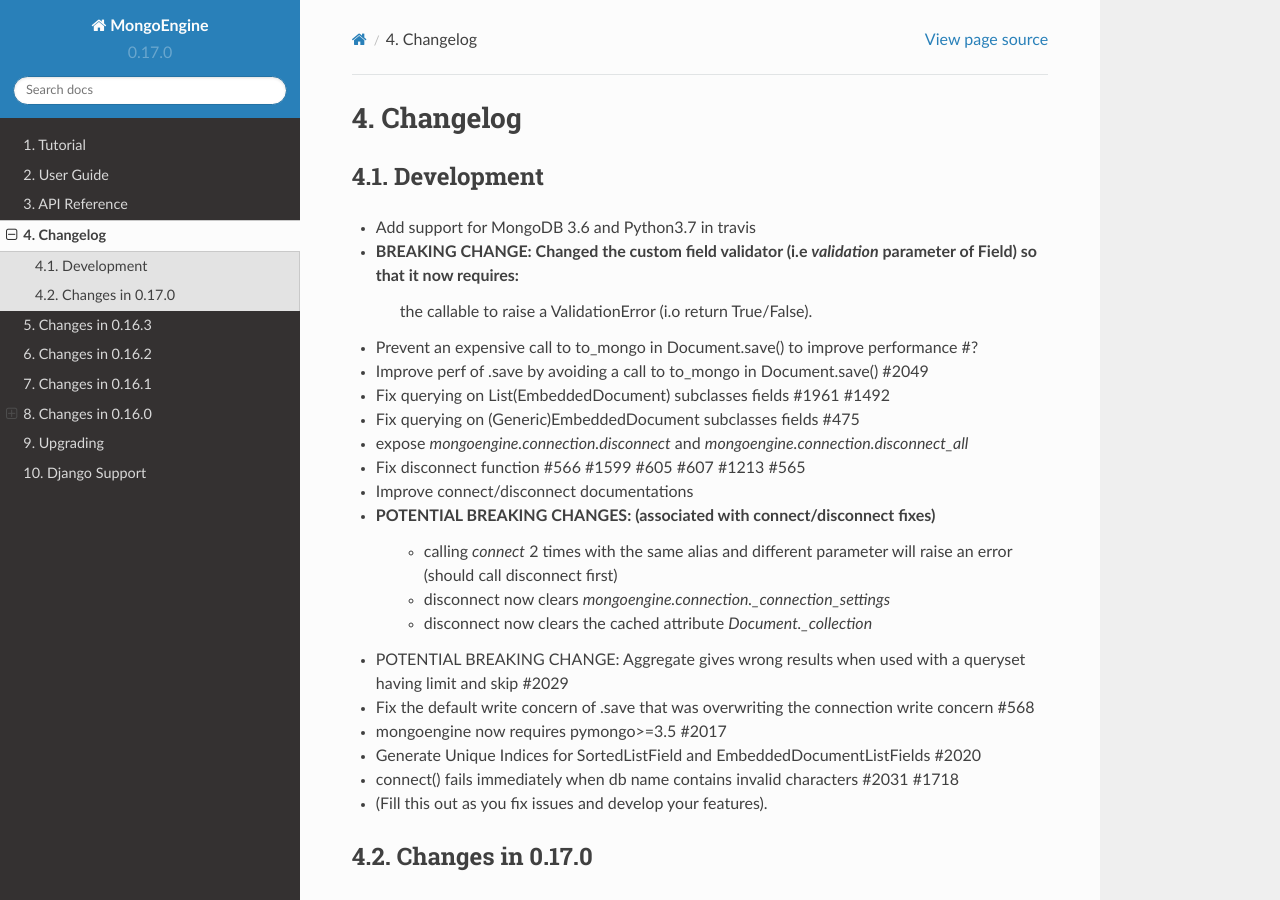
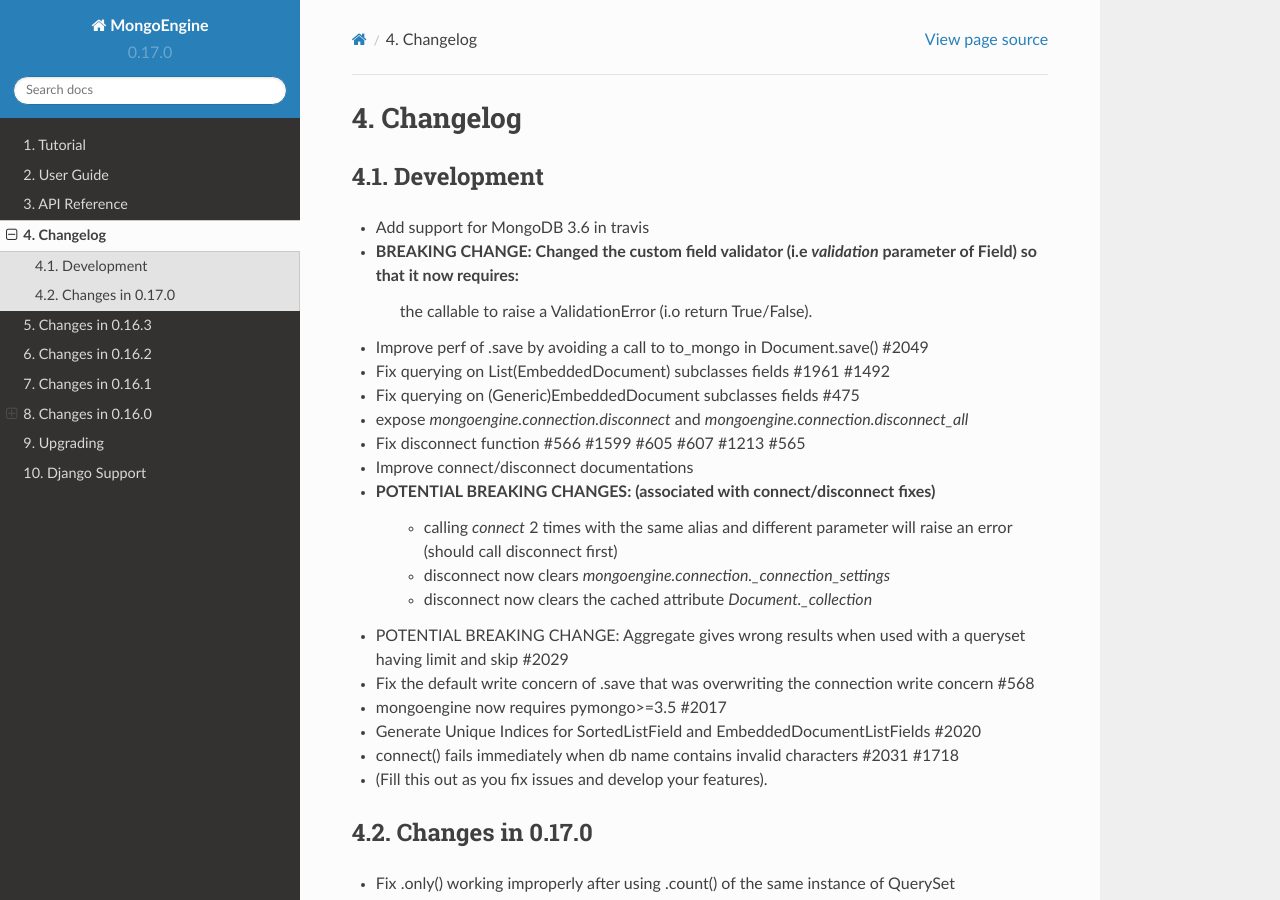
Before and after one commit to MongoEngine/mongoengine, a Sphinx documentation site: the page built from docs/changelog.rst, in a window 1280 px wide and 900 px high. Built offline with Sphinx 7.4.7 and the Read the Docs theme 2.0.0, drawn with Linux system fonts in a browser that asks for light colours.

Commit message:
fix changelog (py37 not yet in travis)

```diff
--- a/docs/changelog.rst
+++ b/docs/changelog.rst
@@ -4,10 +4,9 @@ Changelog
 
 Development
 ===========
-- Add support for MongoDB 3.6 and Python3.7 in travis
+- Add support for MongoDB 3.6 in travis
 - BREAKING CHANGE: Changed the custom field validator (i.e `validation` parameter of Field) so that it now requires:
     the callable to raise a ValidationError (i.o return True/False).
-- Prevent an expensive call to to_mongo in Document.save() to improve performance #?
 - Improve perf of .save by avoiding a call to to_mongo in Document.save() #2049
 - Fix querying on List(EmbeddedDocument) subclasses fields #1961 #1492
 - Fix querying on (Generic)EmbeddedDocument subclasses fields #475
```
